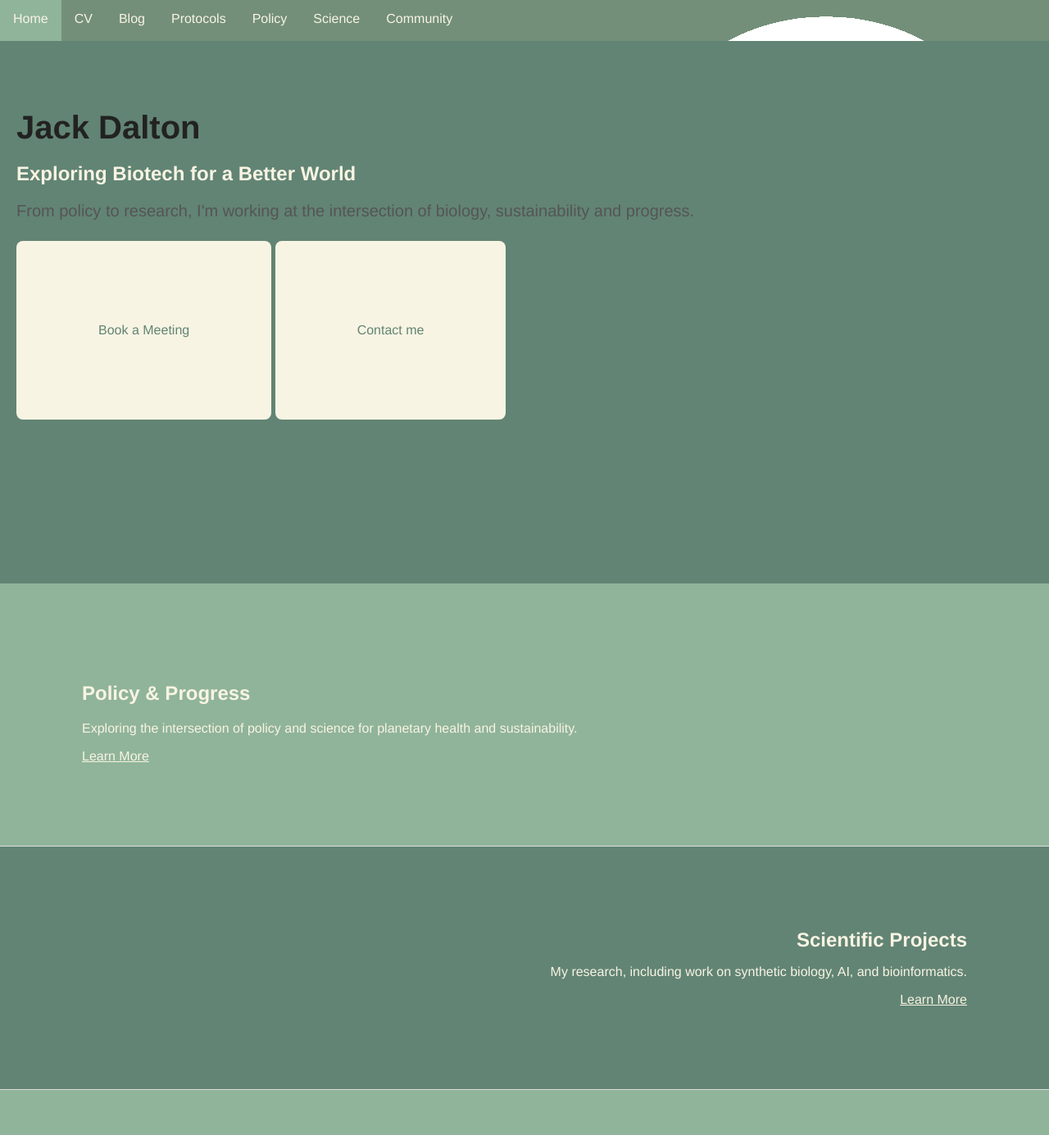
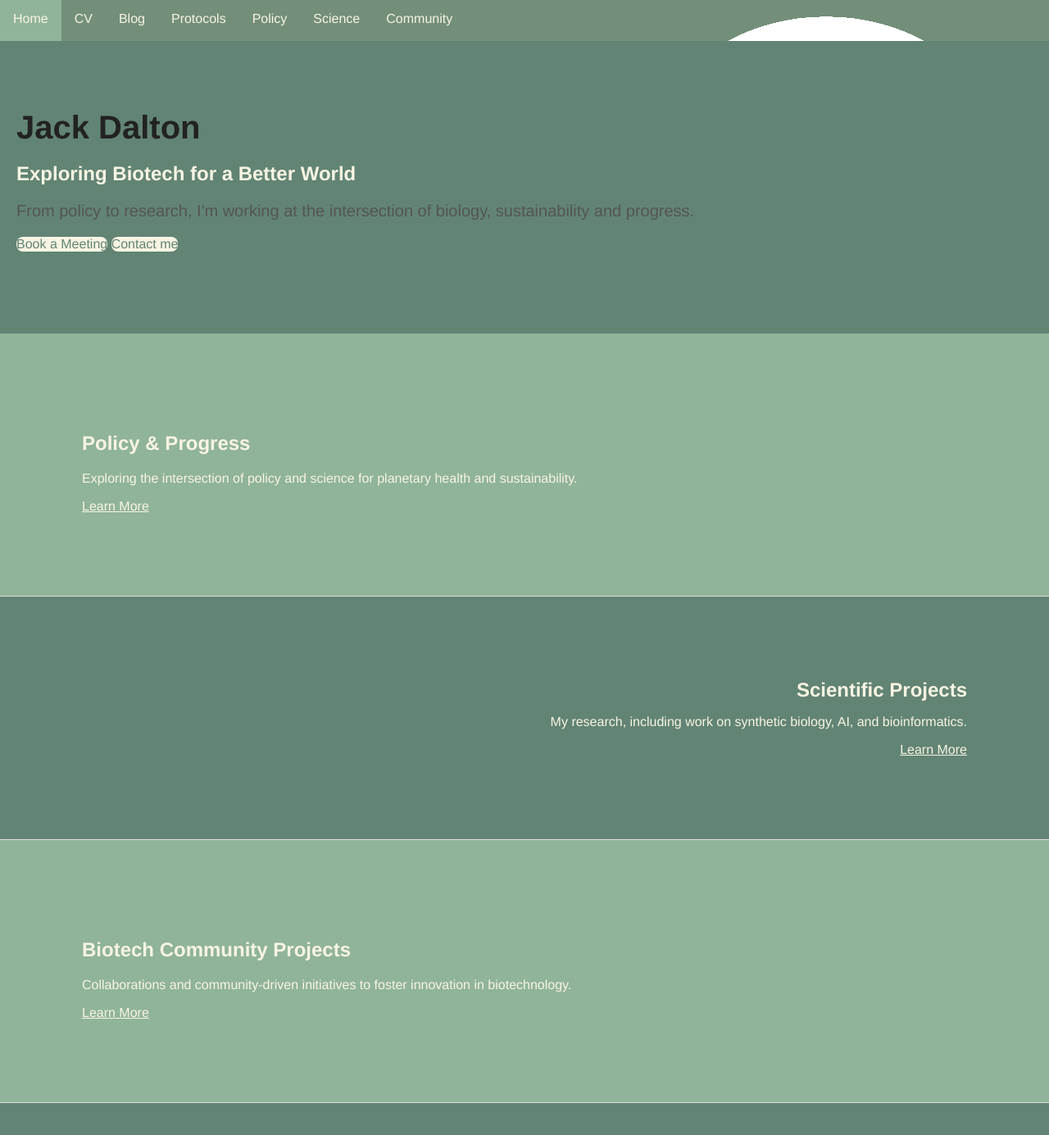
Before and after one commit to JackATDalton/JackATDalton.github.io, a Jekyll site: the page built from index.html, in a window 1280 px wide and 1400 px high. Shown: the top 1385 px of the window at 82% size. Built offline with Jekyll 4.4.1, drawn with Linux system fonts in a browser that asks for light colours; some web fonts are replaced.

Commit message:
Update style.css

```diff
--- a/stylesheets/style.css
+++ b/stylesheets/style.css
@@ -88,8 +88,7 @@ body
   color:#628474; /*text color*/
   text-decoration: none!important; /* Removes underline for links */
   text-align: center; /* Centers text */
-  margin: .3em 0 100px 0; /* Adjust margins: top, right/left, bottom */
-  padding: 100px;
+
 
 }
 .button:hover {
```
